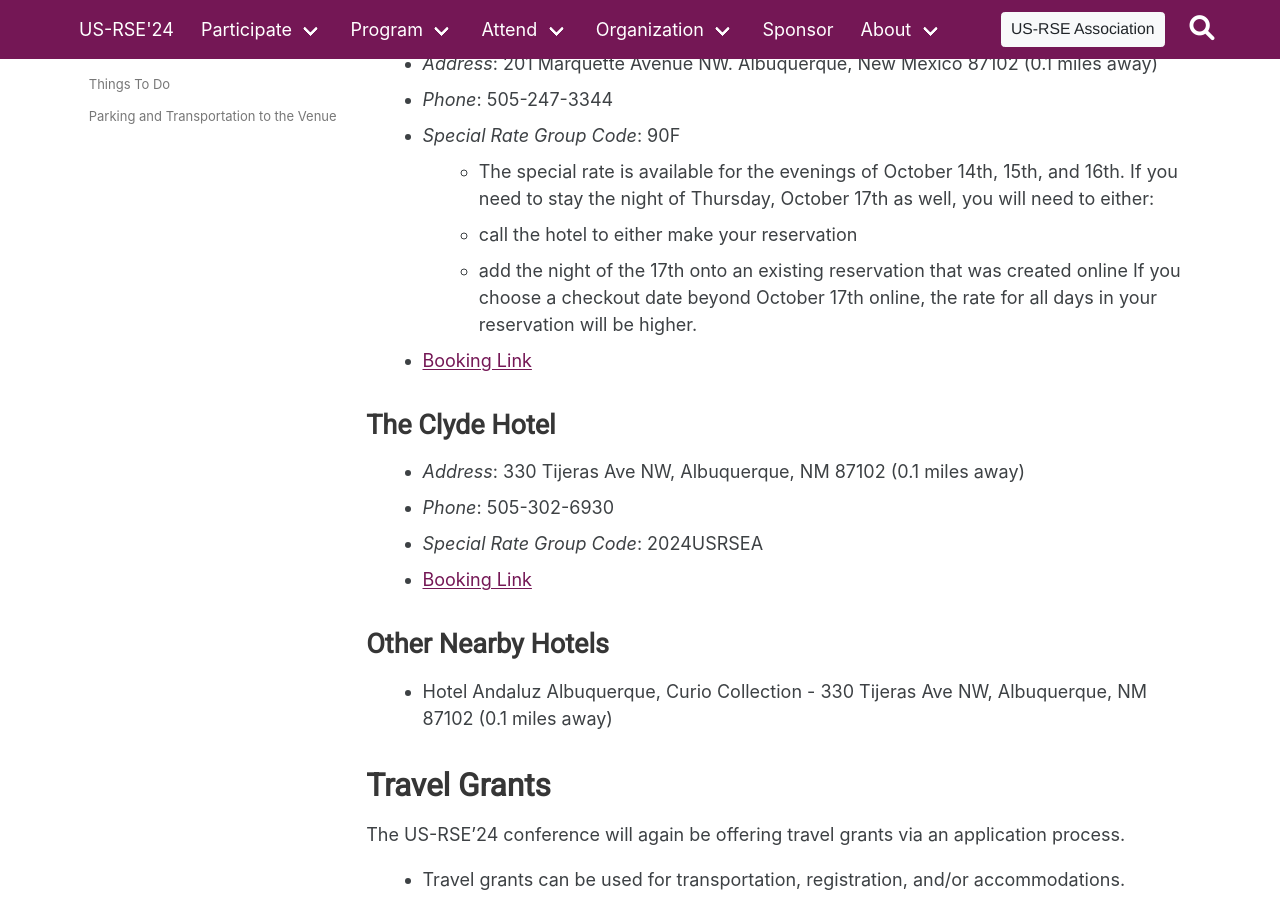
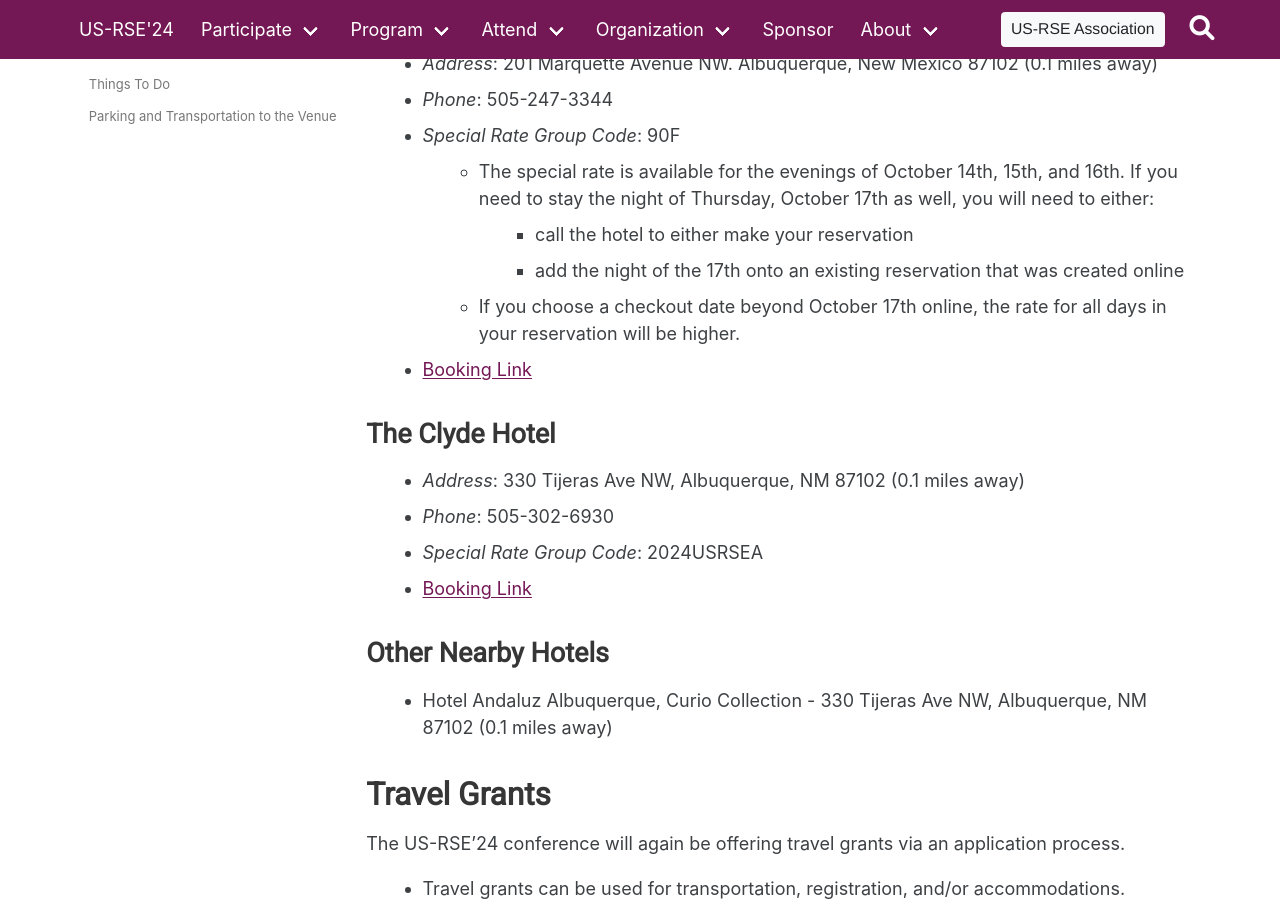
Before and after one commit to USRSE/usrse24, a Jekyll site: the page built from pages/attend/travel.md, in a window 1280 px wide and 900 px high, scrolled down 470 px. Built offline with Jekyll 4.4.1, drawn with Linux system fonts in a browser that asks for light colours; a style sheet for code colours, icons or effects is not loaded.

```diff
--- a/pages/attend/travel.md
+++ b/pages/attend/travel.md
@@ -25,9 +25,9 @@ US-RSE'24.
 - _Phone_: 505-247-3344
 - _Special Rate Group Code_: 90F
   - The special rate is available for the evenings of October 14th, 15th, and 16th.  If you need to stay the night of Thursday, October 17th as well, you will need to either:
-  - call the hotel to either make your reservation
-  - add the night of the 17th onto an existing reservation that was created online
-If you choose a checkout date beyond October 17th online, the rate for all days in your reservation will be higher.
+     - call the hotel to either make your reservation
+     - add the night of the 17th onto an existing reservation that was created online
+  - If you choose a checkout date beyond October 17th online, the rate for all days in your reservation will be higher.
 - [Booking Link](https://www.hilton.com/en/attend-my-event/usresearchengineerassociation/)
 
 ### The Clyde Hotel
```
